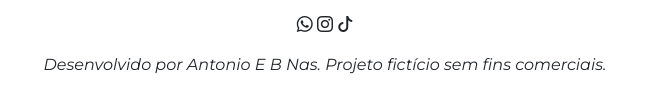
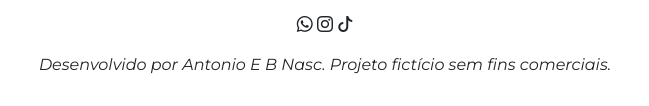
Before and after one commit to GUI-GAY/Site-Acessivel, a plain HTML site: page index.html in a window 1280 px wide. Shown: the part 4046-4152 px from the top of the page, 315-964 px from the left. Drawn offline with nearby package versions, Linux system fonts and the light colour scheme.

```diff
--- a/index.html
+++ b/index.html
@@ -117,7 +117,7 @@
         <i class="bi bi-whatsapp"></i>
         <i class="bi bi-instagram"></i>
         <i class="bi bi-tiktok"></i>
-        <p class="mt-3">Desenvolvido por Antonio E B Nas. Projeto fictício sem fins comerciais.</p>
+        <p class="mt-3">Desenvolvido por Antonio E B Nasc. Projeto fictício sem fins comerciais.</p>
     </footer>
     <script src="script.js"></script>
 
```
